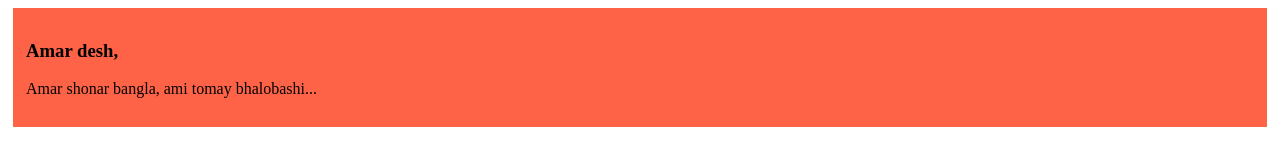
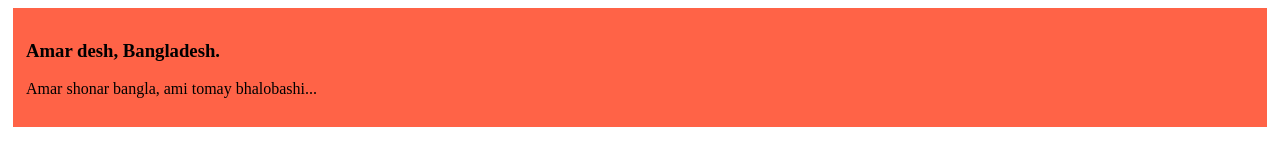
Before and after one commit to Ifrain-glitch/my-simple-website2, a plain HTML site: page index.html in a window 1280 px wide. Drawn offline with Linux system fonts and the light colour scheme.

Commit message:
first simple web2

```diff
--- a/index.html
+++ b/index.html
@@ -9,7 +9,7 @@
 <body>
     <div>
         <h3>
-            Amar desh, <Bangladesh class="bangla"></Bangladesh>
+            Amar desh, Bangladesh.
         </h3>
         <p>
             Amar shonar bangla, ami tomay bhalobashi...
```
